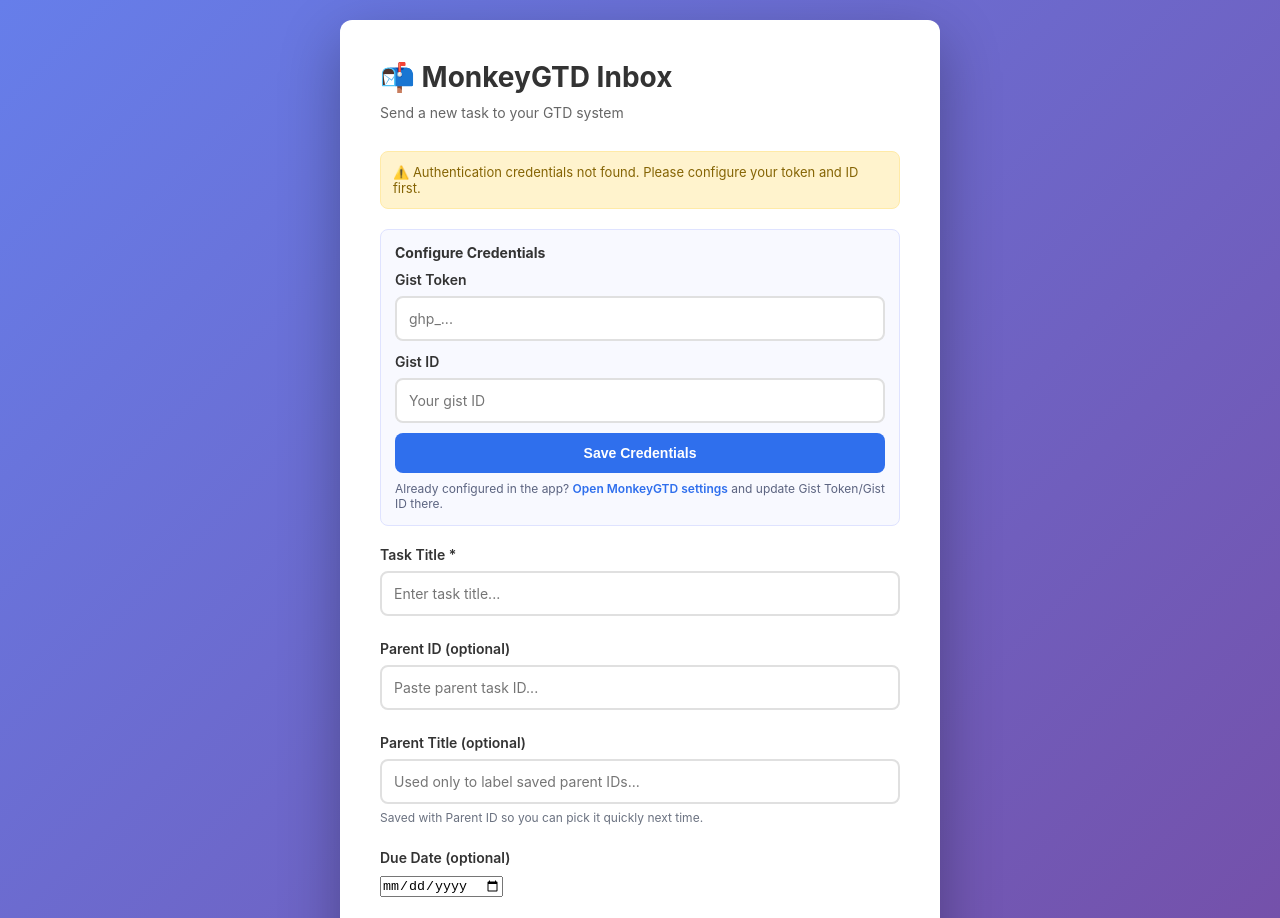
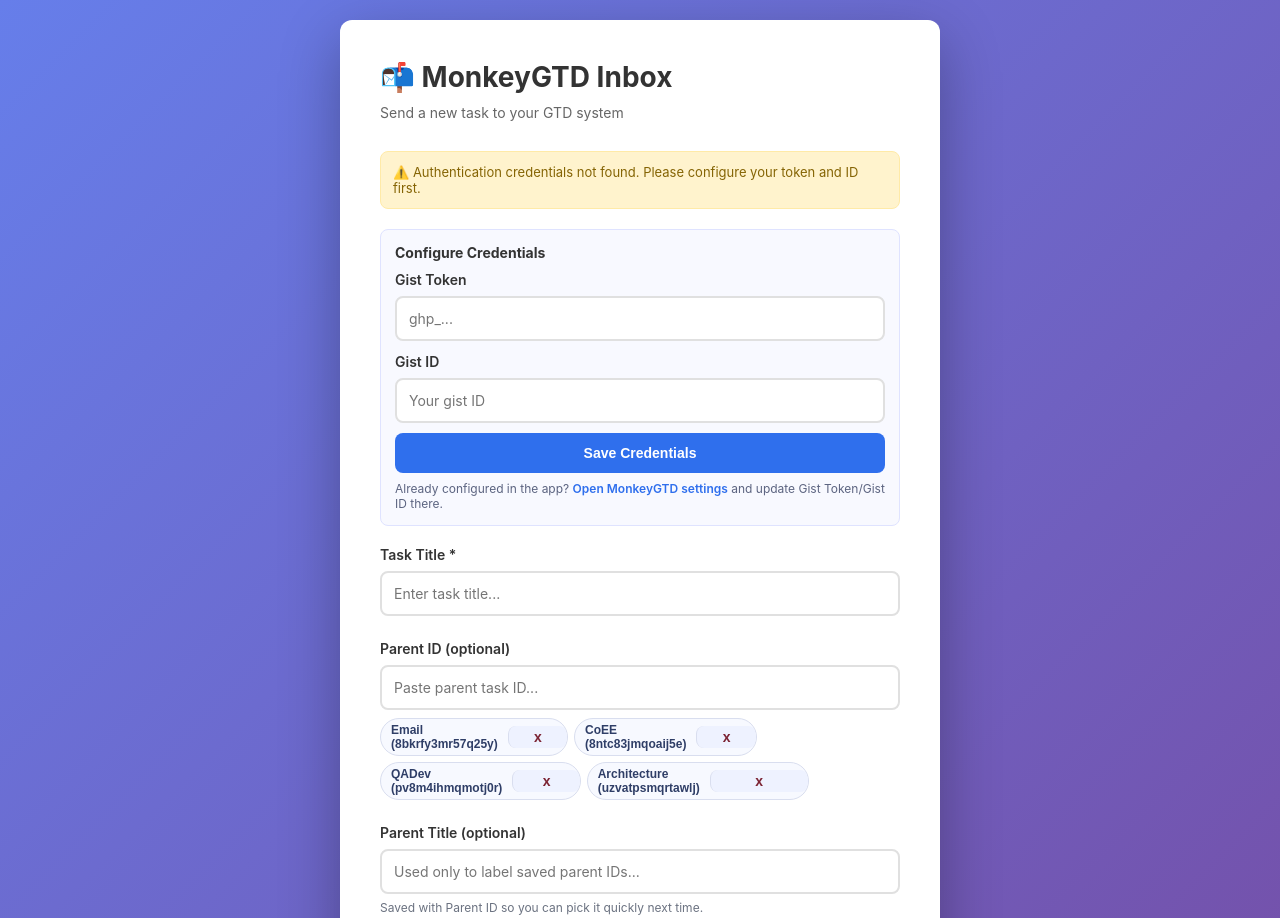
Before and after one commit to umarinam/monkeygtdCP, a website: page Inbox.html in a window 1280 px wide. Shown: the top 918 px of the page. Drawn offline with Linux system fonts and the light colour scheme.

Commit message:
feat: Add default parent seeds to Inbox when cache is empty and update tests

```diff
--- a/Inbox.html
+++ b/Inbox.html
@@ -299,6 +299,13 @@
         const PARENT_CACHE_KEY = 'mgtd3_inbox_parent_cache';
         const MAX_PARENT_CACHE = 20;
 
+        const DEFAULT_PARENTS = [
+            { id: '8bkrfy3mr57q25y', title: 'Email' },
+            { id: '8ntc83jmqoaij5e', title: 'CoEE' },
+            { id: 'pv8m4ihmqmotj0r', title: 'QADev' },
+            { id: 'uzvatpsmqrtawlj', title: 'Architecture' }
+        ];
+
         // Check authentication on page load
         window.addEventListener('load', () => {
             checkAuthentication();
@@ -308,8 +315,8 @@
         function readParentCache() {
             try {
                 const raw = localStorage.getItem(PARENT_CACHE_KEY);
-                const parsed = raw ? JSON.parse(raw) : [];
-                if (!Array.isArray(parsed)) return [];
+                const parsed = raw ? JSON.parse(raw) : null;
+                if (Array.isArray(parsed) && parsed.length > 0) {
                     return parsed
                         .filter((item) => item && typeof item.id === 'string')
                         .map((item) => ({
@@ -318,9 +325,11 @@
                             updatedAt: String(item.updatedAt || '')
                         }))
                         .filter((item) => !!item.id);
+                }
             } catch {
-                return [];
+                // fall through to defaults
             }
+            return DEFAULT_PARENTS.map((p) => ({ id: p.id, title: p.title, updatedAt: '' }));
         }
 
         function writeParentCache(items) {
```
Also changed, not shown: tests/unit/inbox-parent-cache.test.cjs (+12 -2 lines). Lines whose indentation alone changed are shown as unchanged.
